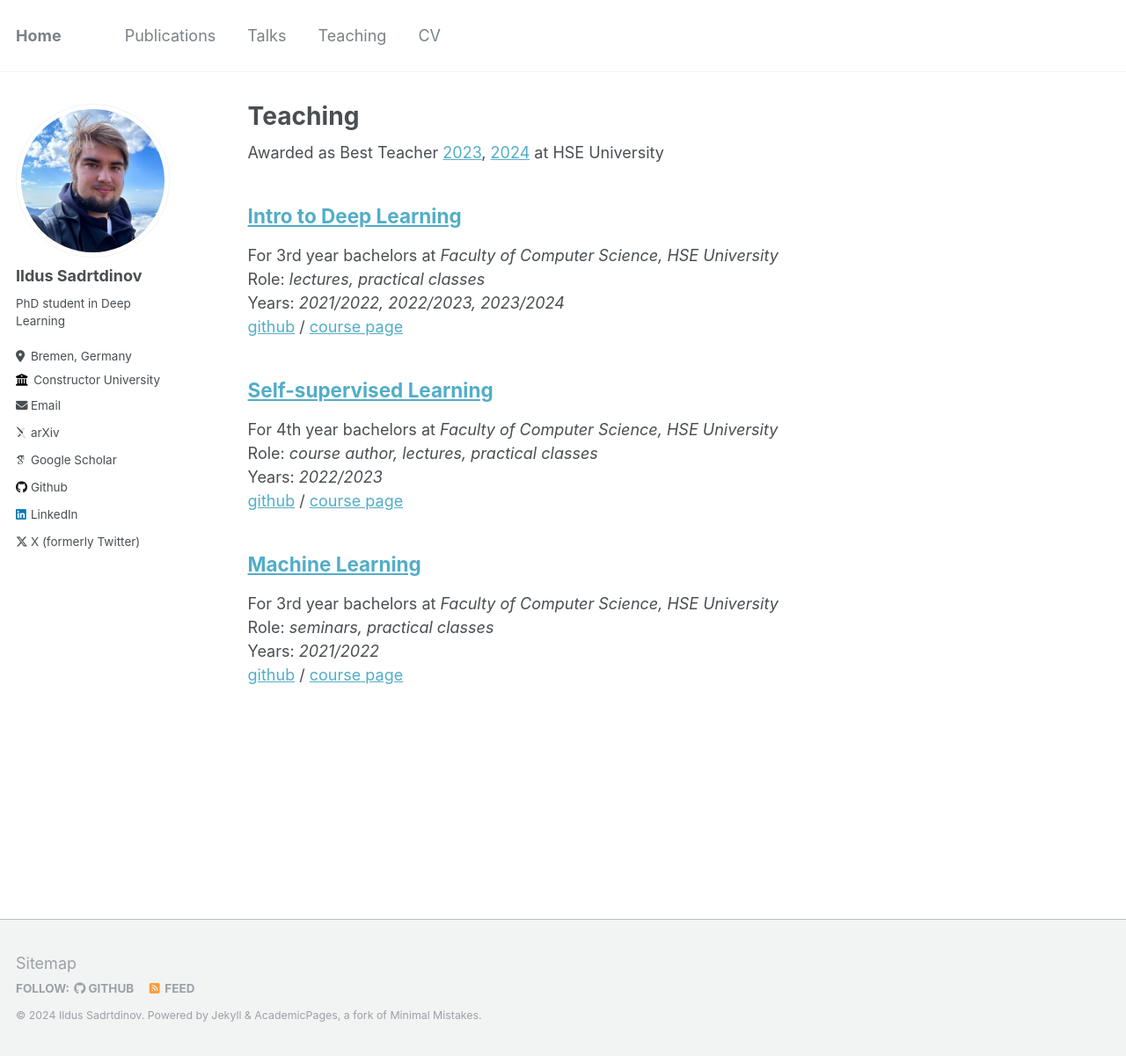
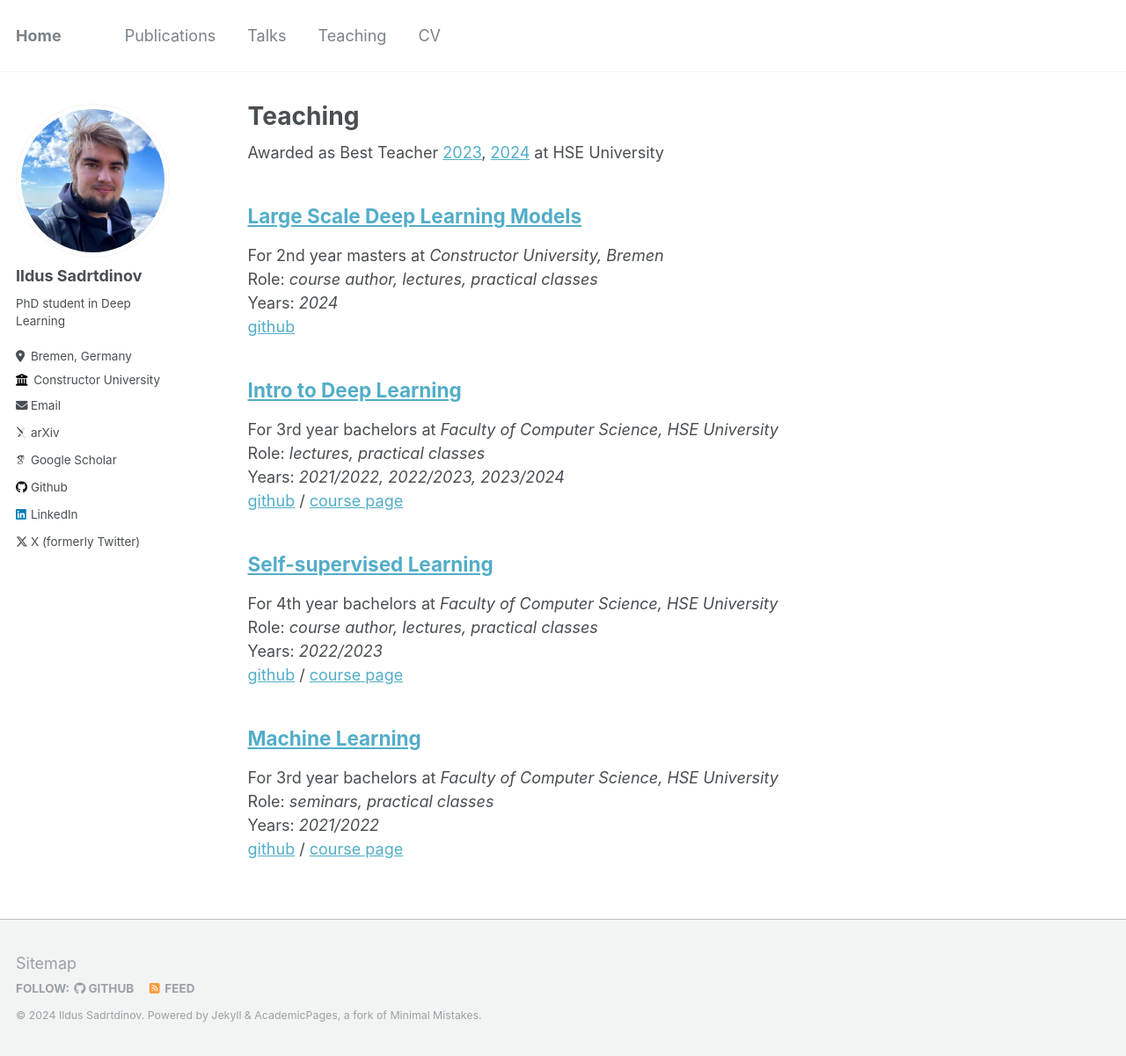
Before and after one commit to isadrtdinov/isadrtdinov.github.io, a Jekyll site: the page built from _pages/teaching.html, in a window 1280 px wide and 1201 px high. Shown: the whole window at 88% size. Built offline with Jekyll 4.4.1, drawn with Linux system fonts in a browser that asks for light colours; some web fonts are replaced.

Commit message:
update 15.10.24

```diff
--- a/_config.yml
+++ b/_config.yml
@@ -292,7 +292,7 @@ plugins:
 # mimic GitHub Pages with --safe
 whitelist:
   - jekyll-paginate
-#  - jekyll-sitemap
+  - jekyll-sitemap
   - jekyll-gist
   - jekyll-feed
   - jemoji
--- /dev/null
+++ b/_teaching/large-scale-dl-cub.md
@@ -0,0 +1,22 @@
+---
+title: "Large Scale Deep Learning Models"
+collection: teaching
+type: "For 2nd year masters"
+permalink: /teaching/large-scale-dl-cub
+venue: "Constructor University, Bremen"
+role: "course author, lectures, practical classes"
+years: "2024"
+date: 2024-09-01
+location: "Bremen, Germany"
+links: >
+  <a href="https://github.com/isadrtdinov/lsdl-cub/tree/main">github</a>
+---
+
+This course focuses on the methodologies and techniques used to train
+large models on extensive datasets across various data domains, including
+images, text, and audio. The course provides in-depth coverage of
+self-supervised learning approaches, which have become crucial for
+leveraging vast amounts of unlabeled data. Topics include data preprocessing
+and augmentation for different modalities, architectural considerations
+for scaling deep learning models, and strategies for distributed and
+parallel training.
```
